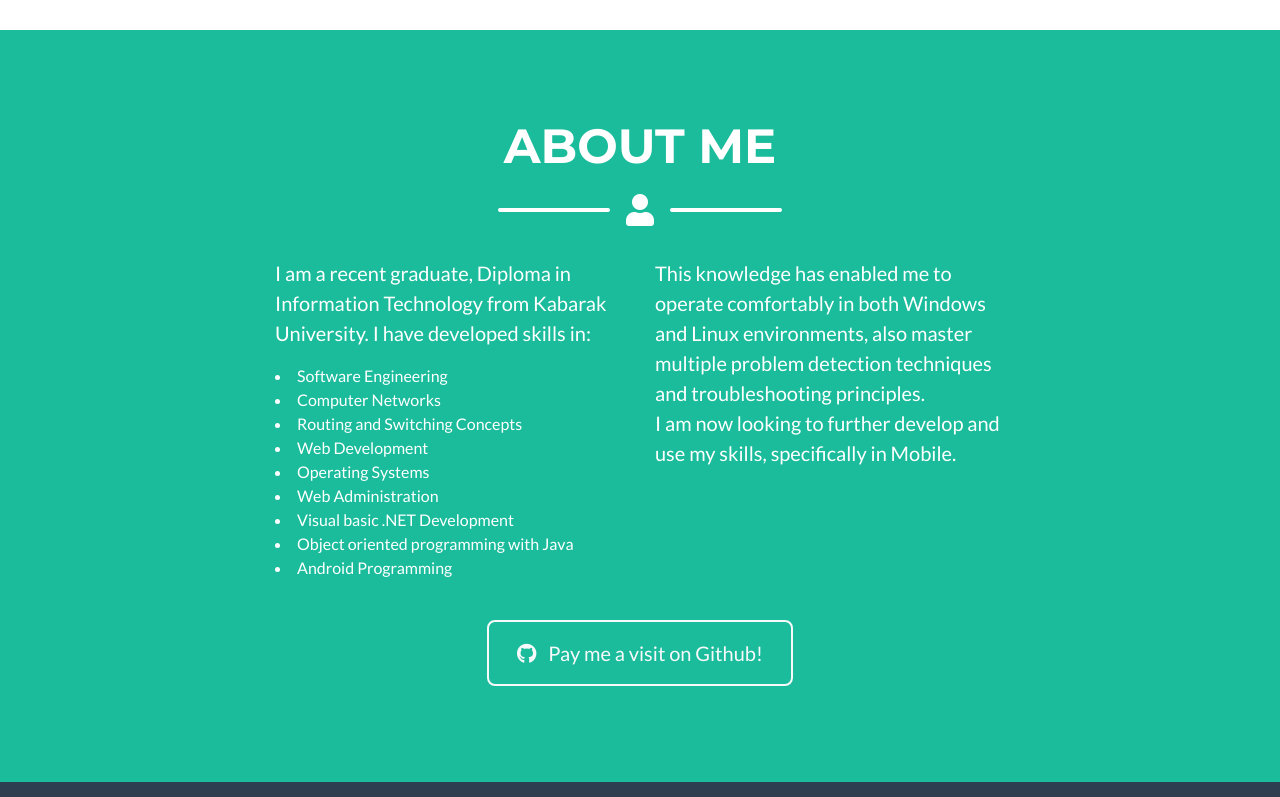
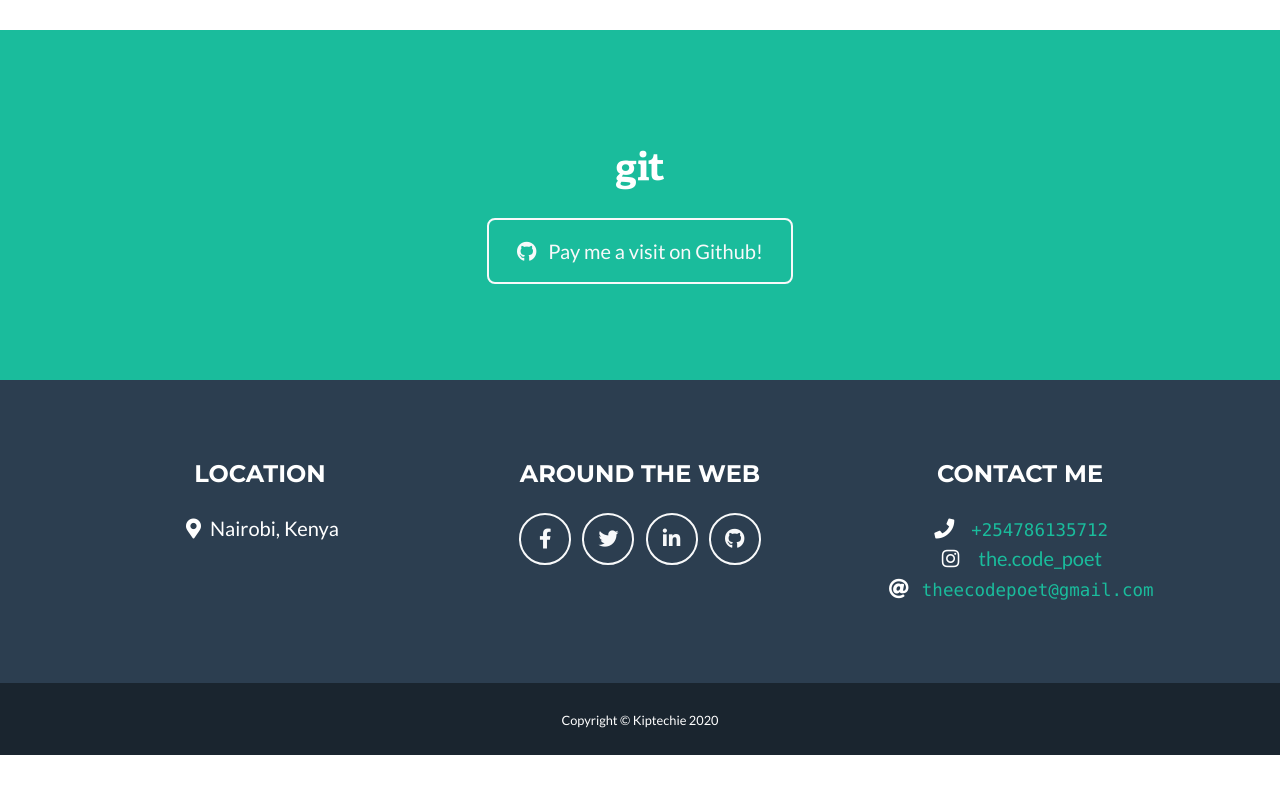
Before and after one commit to kiptechie/codepoet-portfolio, a website with bundled scripts: page index.html in a window 1280 px wide. Shown: the part 2000-2797 px from the top of the page. After the commit the page ends 2755 px from the top, so only its background shows below. Built offline with nearby package versions, Linux system fonts and the light colour scheme.

Commit message:
Few UI polishes

```diff
--- a/index.html
+++ b/index.html
@@ -43,10 +43,7 @@
             <a class="nav-link py-3 px-0 px-lg-3 rounded js-scroll-trigger" href="#portfolio">Portfolio</a>
           </li>
           <li class="nav-item mx-0 mx-lg-1">
-            <a class="nav-link py-3 px-0 px-lg-3 rounded js-scroll-trigger" href="#about">About</a>
-          </li>
-          <li class="nav-item mx-0 mx-lg-1">
-            <a class="nav-link py-3 px-0 px-lg-3 rounded js-scroll-trigger" href="#contact">Contact</a>
+            <a class="nav-link py-3 px-0 px-lg-3 rounded js-scroll-trigger" href="#about">Visit me on GitHub</a>
           </li>
         </ul>
       </div>
@@ -75,7 +72,7 @@
       <!-- Masthead Subheading -->
       <p class="masthead-subheading font-weight-light mb-0">Android developer ❤| Ionic hybrid app dev 😎| Firebase ninja 🐱‍👤| One commit at a time ✌|
         <br>
-        recent graduate@<a style="color: white;" href="https://kabarak.ac.ke/home-page-default/">Kabarak</a> </p>
+        Android Developer Intern @<a style="color: white;" href="https://compwiz.io/"> Compwiz Creations</a> </p>
 
     </div>
   </header>
@@ -181,42 +178,11 @@
   <section class="page-section bg-primary text-white mb-0" id="about">
     <div class="container">
 
-      <!-- About Section Heading -->
-      <h2 class="page-section-heading text-center text-uppercase text-white">About Me</h2>
-
       <!-- Icon Divider -->
-      <div class="divider-custom divider-light">
-        <div class="divider-custom-line"></div>
-        <div class="divider-custom-icon">
-          <i class="fas fa-user"></i>
-        </div>
-        <div class="divider-custom-line"></div>
+      <div class="divider-custom divider-light page-section-heading text-center text-uppercase text-white">
+        <i class="fab fa-git"></i>
       </div>
 
-      <!-- About Section Content -->
-      <div class="row">
-        <div class="col-lg-4 ml-auto">
-          <p class="lead">
-            I am a recent graduate, Diploma in Information Technology from Kabarak University.
-            I have developed skills in:
-            <li> Software Engineering  </li>
-           <li> Computer Networks</li>
-            <li>Routing and Switching Concepts</li>
-           <li> Web Development </li>
-           <li> Operating Systems</li>
-            <li>Web Administration</li>
-            <li>Visual basic .NET Development</li>
-           <li> Object oriented programming with Java</li>
-           <li>Android Programming</li>
-          </p>
-        </div>
-        <div class="col-lg-4 mr-auto">
-          <p class="lead">
-            This knowledge has enabled me to operate comfortably in both Windows and Linux environments, also master multiple problem detection techniques and troubleshooting principles.
-            <br>
-            I am now looking to further develop and use my skills, specifically in Mobile.</p>
-        </div>
-      </div>
 
       <!-- About Section Button -->
       <div class="text-center mt-4">
@@ -228,68 +194,6 @@
 
     </div>
   </section>
-
-  <!-- Contact Section -->
-  <!-- <section class="page-section" id="contact">
-    <div class="container"> -->
-
-      <!-- Contact Section Heading -->
-      <!-- <h2 class="page-section-heading text-center text-uppercase text-secondary mb-0">Contact Me</h2> -->
-
-      <!-- Icon Divider -->
-      <!-- <div class="divider-custom">
-        <div class="divider-custom-line"></div>
-        <div class="divider-custom-icon">
-          <i class="fas fa-phone"></i>
-        </div>
-        <div class="divider-custom-line"></div>
-      </div> -->
-
-      <!-- Contact Section Form -->
-      <!-- <div class="row">
-        <div class="col-lg-8 mx-auto"> -->
-          <!-- To configure the contact form email address, go to mail/contact_me.php and update the email address in the PHP file on line 19. -->
-          <!-- <form name="sentMessage" netlify id="contactForm" novalidate="novalidate">
-            <div class="control-group">
-              <div class="form-group floating-label-form-group controls mb-0 pb-2">
-                <label>Name</label>
-                <input class="form-control" id="name" type="text" placeholder="Name" required="required" data-validation-required-message="Please enter your name.">
-                <p class="help-block text-danger"></p>
-              </div>
-            </div>
-            <div class="control-group">
-              <div class="form-group floating-label-form-group controls mb-0 pb-2">
-                <label>Email Address</label>
-                <input class="form-control" id="email" type="email" placeholder="Email Address" required="required" data-validation-required-message="Please enter your email address.">
-                <p class="help-block text-danger"></p>
-              </div>
-            </div>
-            <div class="control-group">
-              <div class="form-group floating-label-form-group controls mb-0 pb-2">
-                <label>Phone Number</label>
-                <input class="form-control" id="phone" type="tel" placeholder="Phone Number" required="required" data-validation-required-message="Please enter your phone number.">
-                <p class="help-block text-danger"></p>
-              </div>
-            </div>
-            <div class="control-group">
-              <div class="form-group floating-label-form-group controls mb-0 pb-2">
-                <label>Message</label>
-                <textarea class="form-control" id="message" rows="5" placeholder="Message" required="required" data-validation-required-message="Please enter a message."></textarea>
-                <p class="help-block text-danger"></p>
-              </div>
-            </div>
-            <br>
-            <div id="success"></div>
-            <div class="form-group">
-              <button type="submit" class="btn btn-primary btn-xl" id="sendMessageButton">Send</button>
-            </div>
-          </form>
-        </div>
-      </div>
-
-    </div>
-  </section> -->
-
   <!-- Footer -->
   <footer class="footer text-center">
     <div class="container">
@@ -324,7 +228,6 @@
         <div class="col-lg-4">
           <h4 class="text-uppercase mb-4">Contact Me</h4>
           <p class="lead mb-0"><i class="fas fa-fw fa-phone"></i>&nbsp;<code>  <a href = "tel: +254786135712">+254786135712</a></code>
-          <p class="lead mb-0"><i class="fas fa-fw fa-phone"></i>&nbsp;<code>  <a href = "tel: +254711928250">+254711928250</a></code>
           <p class="lead mb-0"><i class="fab fa-fw fa-instagram"></i>&nbsp; &nbsp;<a href="https://www.instagram.com/the.code_poet/" target="_blank"> the.code_poet</a></p>
           <p class="lead mb-0"><i class="fas fa-fw fa-at"></i><code> <a href = "mailto: theecodepoet@gmail.com">theecodepoet@gmail.com</a></code>
         </div>
```
